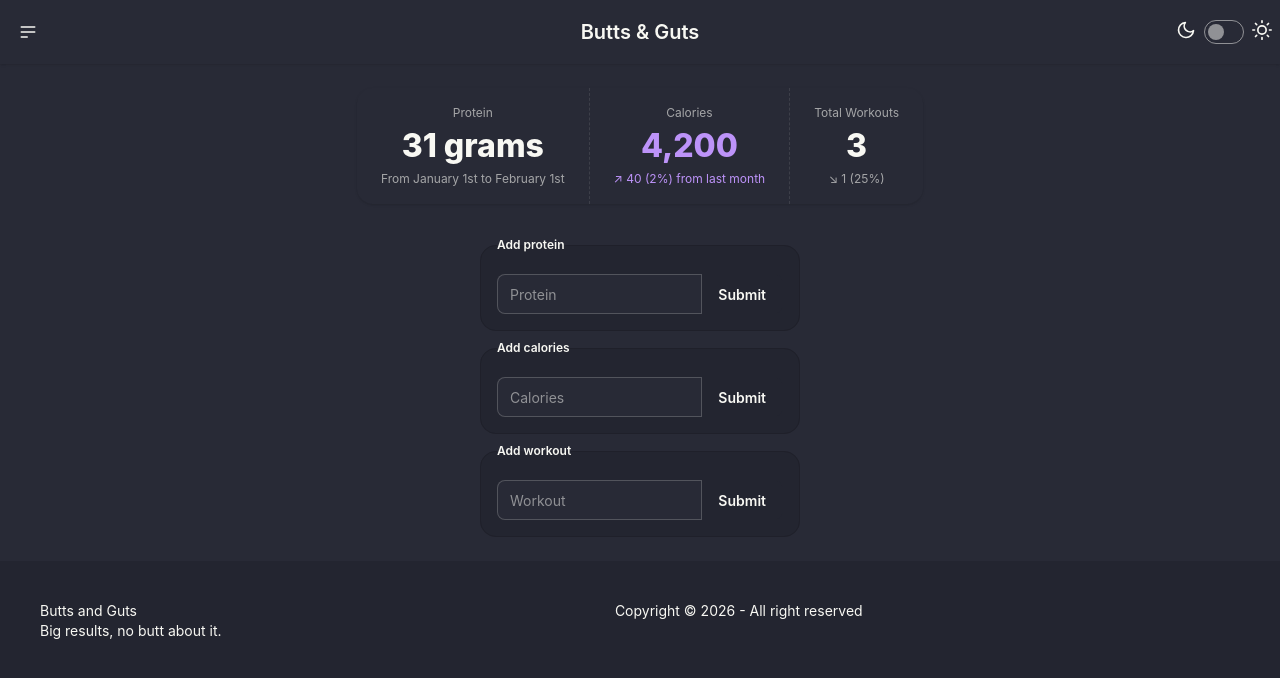
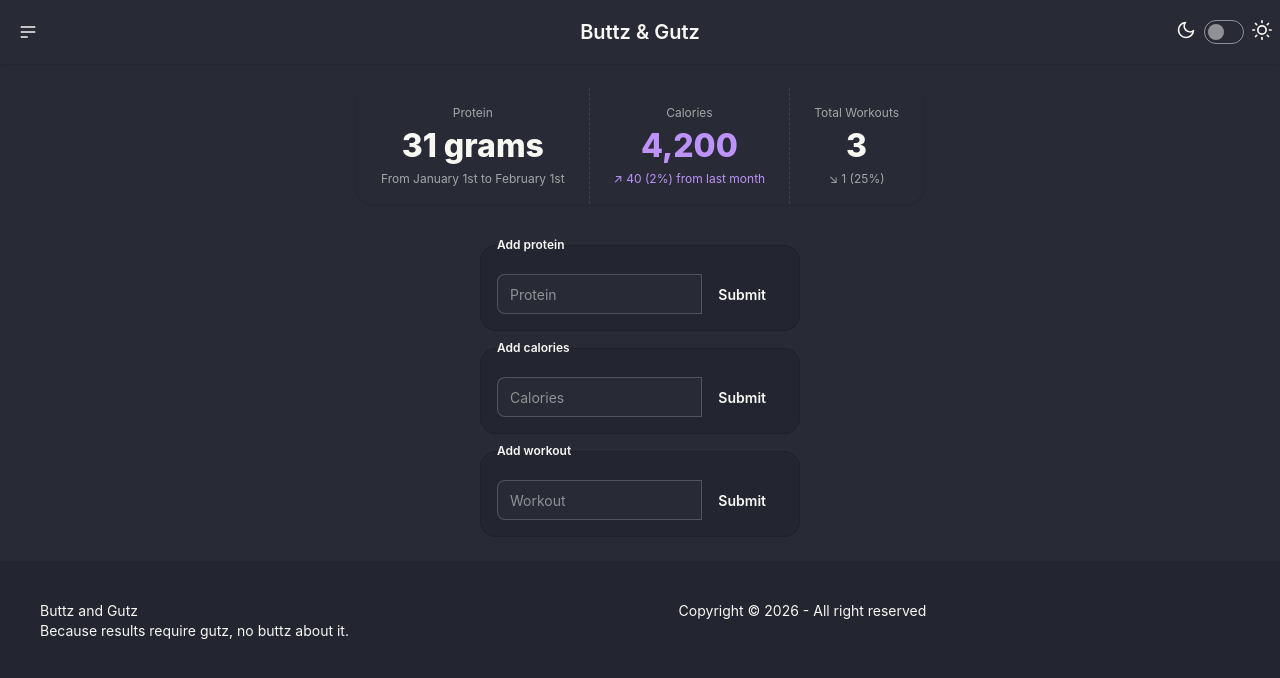
Before and after one commit to ArnauDavis/guts-butts, a React (Vite) app: page / in a window 1280 px wide. Shown: the top 678 px of the page. Built offline with nearby package versions, Linux system fonts and the light colour scheme.

Commit message:
name change

```diff
--- a/index.html
+++ b/index.html
@@ -5,7 +5,7 @@
     <link rel="icon" type="image/svg+xml" href="/favicon.svg" />
     <meta name="viewport" content="width=device-width, initial-scale=1.0" />
     <link href="/src/app.css" rel="stylesheet">
-    <title>Guts and Butts</title>
+    <title>Buttz and Gutz</title>
   </head>
   <body>
     <div id="root"></div>
--- a/src/components/Footer.jsx
+++ b/src/components/Footer.jsx
@@ -6,9 +6,9 @@ function Footer() {
     <footer className="footer sm:footer-horizontal bg-base-200 text-base-content p-10 mt-4">
       <aside>
         <p>
-          Butts and Guts
+          Buttz and Gutz
           <br />
-          Big results, no butt about it.
+          Because results require gutz, no buttz about it.
         </p>
       </aside>
        <p>Copyright © {new Date().getFullYear()} - All right reserved</p>
--- a/src/components/Header.jsx
+++ b/src/components/Header.jsx
@@ -18,7 +18,7 @@ function Header() {
     </div>
   </div>
   <div className="navbar-center">
-    <a className="btn btn-ghost text-xl">Butts & Guts</a>
+    <a className="btn btn-ghost text-xl">Buttz & Gutz</a>
   </div>
   <div className="navbar-end">
     <label className="flex cursor-pointer gap-2">
```
